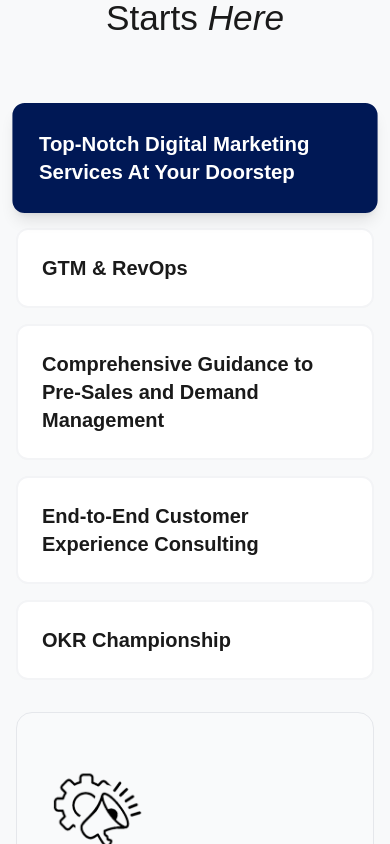
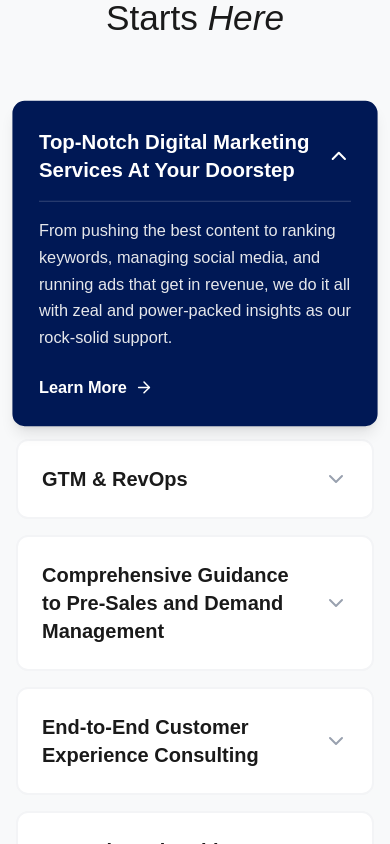
Before and after one commit to Phinix55/AccelForge, a React (Vite) app: page / in a window 390 px wide. Shown: the part 2860-3704 px from the top of the page. Built offline with nearby package versions, Linux system fonts and the light colour scheme.

Commit message:
Layout mobile Responive

```diff
--- a/src/components/FeaturesGrid.jsx
+++ b/src/components/FeaturesGrid.jsx
@@ -1,5 +1,5 @@
 import React, { useState } from 'react';
-import { ArrowRight } from 'lucide-react';
+import { ArrowRight, ChevronDown } from 'lucide-react';
 import { motion, AnimatePresence } from 'framer-motion';
 import i1 from '../assets/i1.png';
 import i2 from '../assets/i2.png';
@@ -47,7 +47,7 @@ const FeaturesGrid = () => {
             </div>
 
             <div className="flex flex-col lg:flex-row gap-8 lg:gap-12 min-h-[500px]">
-                {/* Left Side: Navigation List */}
+                {/* Left Side: Navigation List (Mobile Accordion / Desktop Tabs) */}
                 <div className="flex-1 flex flex-col gap-4">
                     {features.map((feature, index) => (
                         <div
@@ -58,15 +58,45 @@ const FeaturesGrid = () => {
                                 : 'bg-white text-text-primary border-gray-100 hover:border-gray-200 hover:bg-gray-50'
                                 }`}
                         >
-                            <h3 className={`text-xl font-semibold ${activeFeature === index ? 'text-white' : 'text-text-primary'}`}>
-                                {feature.title}
-                            </h3>
+                            <div className="flex justify-between items-center w-full">
+                                <h3 className={`text-xl font-semibold pr-4 ${activeFeature === index ? 'text-white' : 'text-text-primary'}`}>
+                                    {feature.title}
+                                </h3>
+                                {/* Mobile Chevron Cue */}
+                                <ChevronDown
+                                    className={`lg:hidden transition-transform duration-300 shrink-0 ${activeFeature === index ? 'rotate-180 text-white' : 'text-gray-400'}`}
+                                    size={24}
+                                />
+                            </div>
+
+                            {/* Mobile Content Accordion */}
+                            <AnimatePresence>
+                                {activeFeature === index && (
+                                    <motion.div
+                                        initial={{ height: 0, opacity: 0 }}
+                                        animate={{ height: 'auto', opacity: 1 }}
+                                        exit={{ height: 0, opacity: 0 }}
+                                        transition={{ duration: 0.3 }}
+                                        className="lg:hidden overflow-hidden"
+                                    >
+                                        <div className="pt-4 border-t border-white/20 mt-4">
+                                            {/* Icon removed for mobile view as requested */}
+                                            <p className="text-gray-200 text-base leading-relaxed mb-6">
+                                                {feature.description}
+                                            </p>
+                                            <a href="#" className="inline-flex items-center gap-2 text-white font-bold text-base hover:gap-3 transition-all">
+                                                Learn More <ArrowRight size={18} />
+                                            </a>
+                                        </div>
+                                    </motion.div>
+                                )}
+                            </AnimatePresence>
                         </div>
                     ))}
                 </div>
 
-                {/* Right Side: Content Display */}
-                <div className="flex-1 bg-gray-50 rounded-2xl p-8 lg:p-12 border border-gray-200 flex items-center min-h-[600px]">
+                {/* Right Side: Content Display (Desktop Only) */}
+                <div className="hidden lg:flex flex-1 bg-gray-50 rounded-2xl p-8 lg:p-12 border border-gray-200 items-center min-h-[600px]">
                     <AnimatePresence mode="wait">
                         <motion.div
                             key={activeFeature}
```
